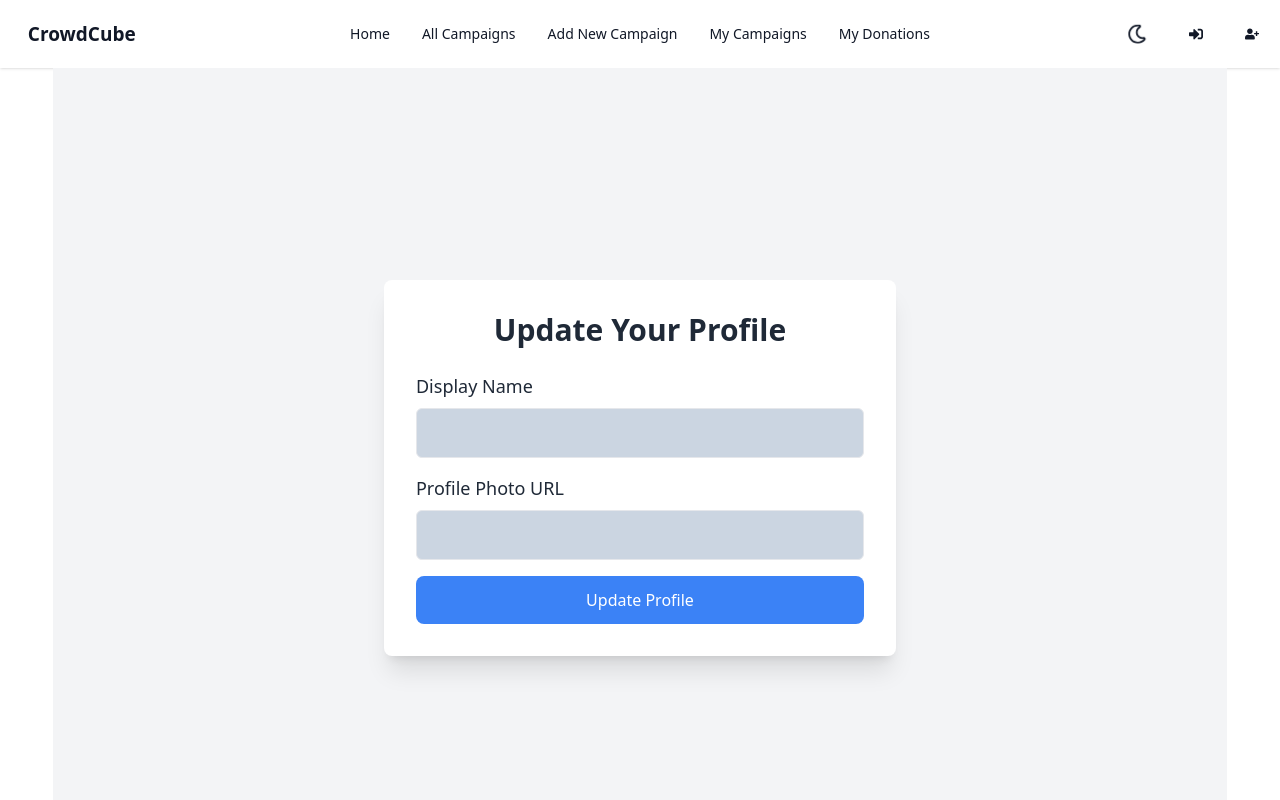
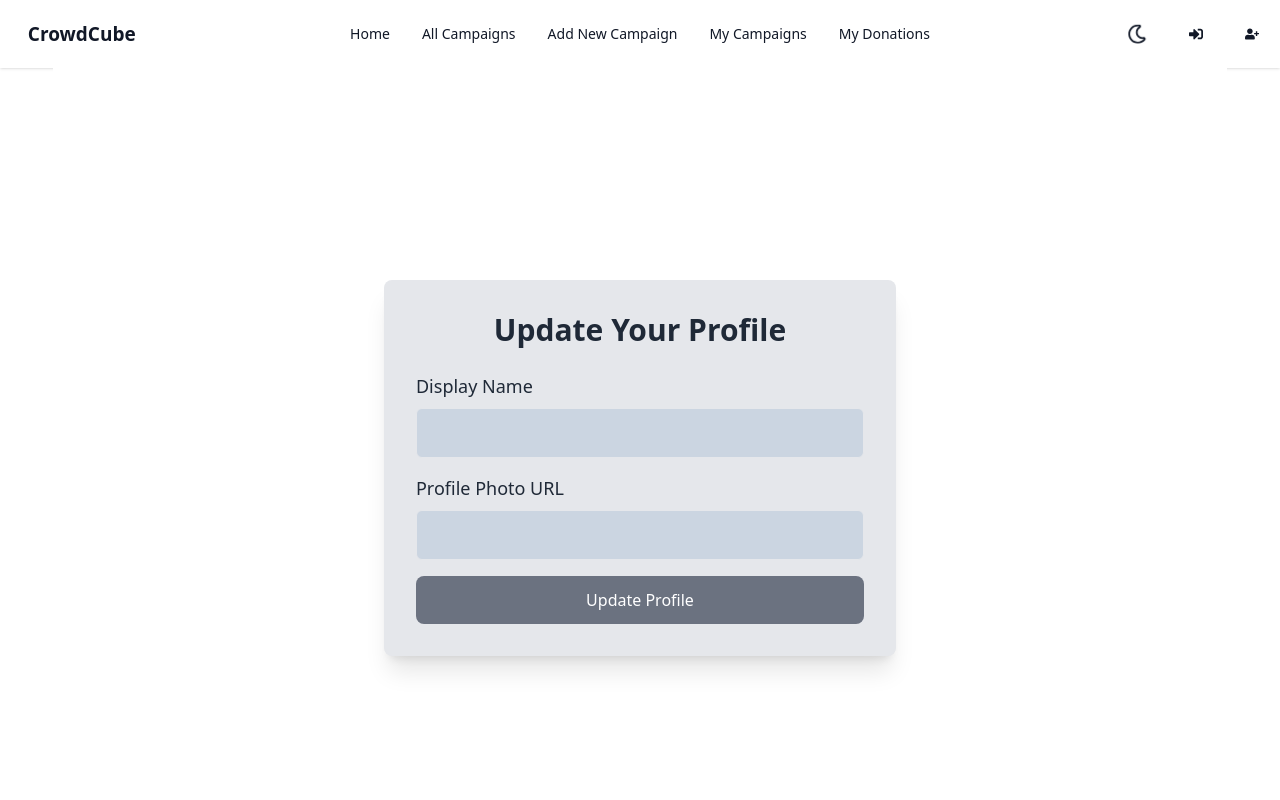
Before and after one commit to Mthe001/Crowd-Cube, a React (Vite) app: page /settings in a window 1280 px wide. Shown: the top 800 px of the page. Built offline with nearby package versions, Linux system fonts and the light colour scheme; no server answers.

Commit message:
fix:update-userprofile

```diff
--- a/src/pages/UpdatePorfile.jsx
+++ b/src/pages/UpdatePorfile.jsx
@@ -28,9 +28,9 @@ const UpdateProfile = () => {
     };
 
     return (
-        <div className="flex justify-center items-center min-h-screen bg-gray-100 dark:bg-gray-800">
-            <div className="max-w-lg w-full bg-white dark:bg-black p-8 rounded-lg shadow-xl">
-                <h2 className="text-3xl font-semibold mb-6 text-center text-gray-800 dark:text-white">Update Your Profile</h2>
+        <div className="flex justify-center items-center min-h-screen bg-white dark:bg-zinc-900">
+            <div className="max-w-lg w-full bg-gray-200 dark:bg-black p-8 rounded-lg shadow-xl">
+                <h2 className="text-3xl font-semibold mb-6 text-center  text-gray-800 dark:text-white">Update Your Profile</h2>
                 <form onSubmit={handleUpdate}>
                     <div className="mb-4">
                         <label className="block text-lg mb-2 text-gray-800 dark:text-white" htmlFor="displayName">Display Name</label>
@@ -58,7 +58,7 @@ const UpdateProfile = () => {
                     <div className="flex justify-center">
                         <button
                             type="submit"
-                            className={`w-full bg-blue-500 text-white p-3 rounded-lg ${loading ? 'bg-blue-400' : 'hover:bg-blue-600'}`}
+                            className={`w-full bg-gray-500 text-white p-3 rounded-lg ${loading ? 'bg-zinc-400' : 'hover:bg-zinc-900'}`}
                             disabled={loading}
                         >
                             {loading ? 'Updating...' : 'Update Profile'}
```
